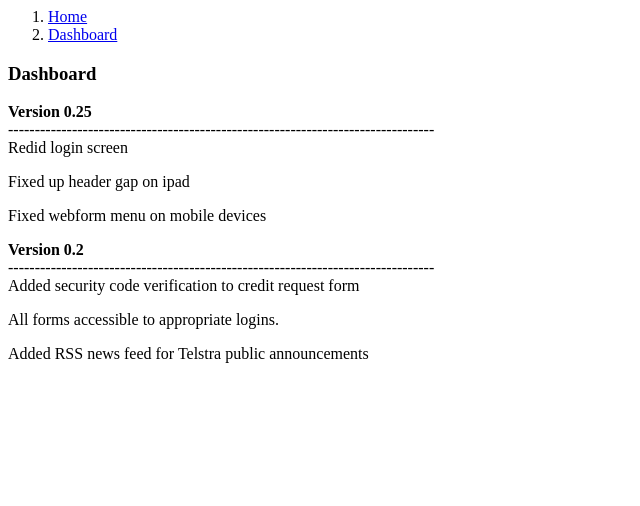
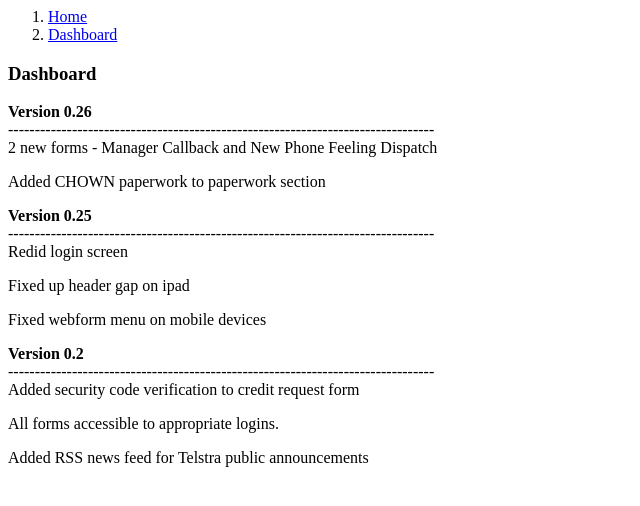
Before and after one commit to revampitluke/artslet, a PHP site: page /ajax/dashboard.html in a window 1280 px wide. Shown: the top 506 px of the page, without its empty margins (0-640 px from the left). Run offline with PHP 8.4, Linux system fonts and the light colour scheme.

Commit message:
npf added
npf added

```diff
--- a/ajax/dashboard.html
+++ b/ajax/dashboard.html
@@ -15,6 +15,13 @@
 <div id="dashboard-header" class="row">
 	<div class="col-xs-10">
 		<h3>Dashboard</h3>
+		<b>Version 0.26</b><br>
+--------------------------------------------------------------------------------<br>
+2 new forms - Manager Callback and New Phone Feeling Dispatch<p>
+Added CHOWN paperwork to paperwork section<p>
+<p>
+<p>
+<p>
 	<b>Version 0.25</b><br>
 --------------------------------------------------------------------------------<br>
 Redid login screen<p>
--- /dev/null
+++ b/forms/npf.html
@@ -0,0 +1 @@
+<iframe height="651" allowTransparency="true" frameborder="0" scrolling="no" style="width:100%;border:none"  src="https://artslet.wufoo.com/embed/r2xjxpc17db8pt/"><a href="https://artslet.wufoo.com/forms/r2xjxpc17db8pt/">Fill out my Wufoo form!</a></iframe>
--- a/forms/repair.html
+++ b/forms/repair.html
@@ -48,7 +48,7 @@ Repair Date
 </label>
 <span>
 
- <input id="Field222" name="Field222" type="text" class="field text medium" value="" maxlength="255" tabindex="6" required />
+ <input id="Field222" name="Field222" type="text" class="field text medium" value="" maxlength="255" tabindex="3" required />
 
 </span>
 
```
Also changed, not shown: profile.php (+16 -1 lines).
